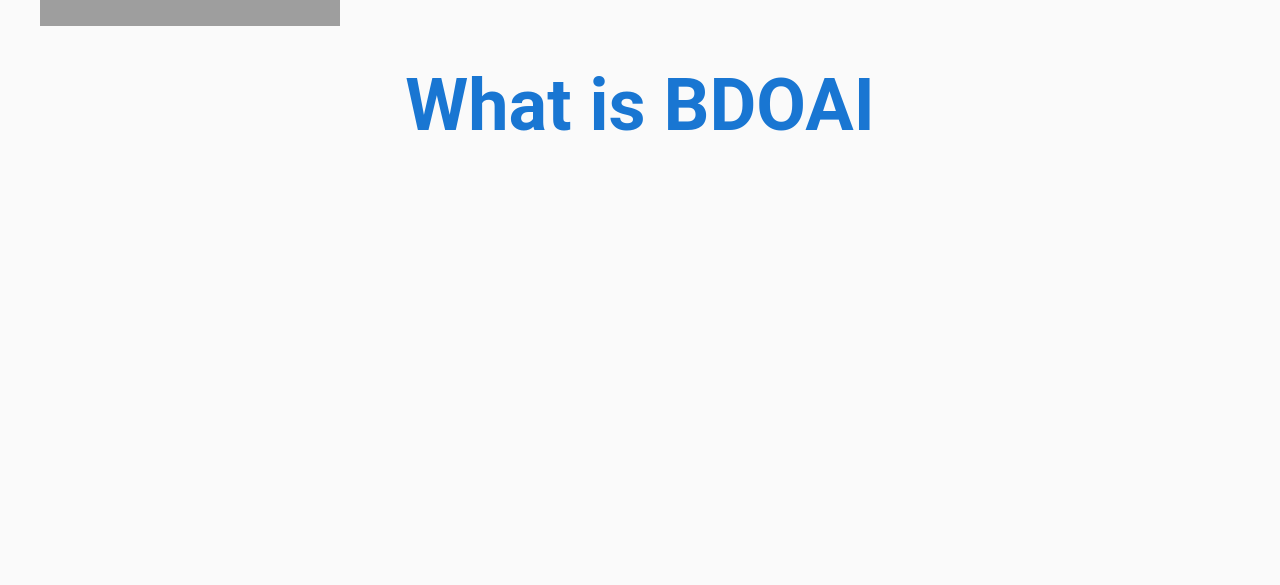
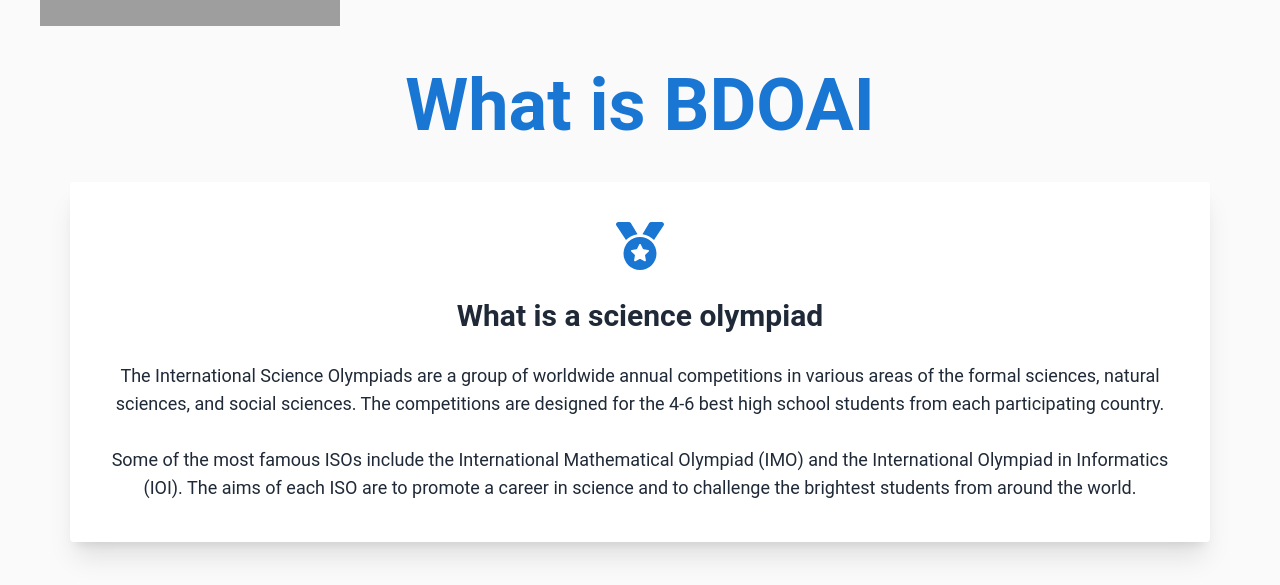
Before and after one commit to hasiburrahmanakash79/BDOAI, a React (Vite) app: page /about in a window 1280 px wide. Shown: the part 215-800 px from the top of the page. Built offline with nearby package versions, Linux system fonts and the light colour scheme; grey boxes are pictures that could not be loaded.

Commit message:
fixed some problem

```diff
--- a/src/Pages/AboutPage/Bdoai/Bdoai.jsx
+++ b/src/Pages/AboutPage/Bdoai/Bdoai.jsx
@@ -1,12 +1,32 @@
-
+import { FaMedal } from "react-icons/fa6";
 
 const Bdoai = () => {
-    return (
-        <div>
-            <h1 className="text-7xl font-bold text-center text-blue-700 mt-7">What is BDOAI</h1>
-            <div></div>
+  return (
+    <div className="container mx-auto">
+      <h1 className="text-7xl font-bold text-center text-blue-700 mt-7">
+        What is BDOAI
+      </h1>
+      <div className="text-center flex flex-col items-center justify-center space-y-7 shadow-xl bg-white rounded p-10 mt-10">
+        <div className="text-5xl text-blue-700">
+          {" "}
+          <FaMedal />
         </div>
-    );
+        <h1 className="text-3xl font-semibold">What is a science olympiad</h1>
+        <p className="text-lg">
+          The International Science Olympiads are a group of worldwide annual
+          competitions in various areas of the formal sciences, natural
+          sciences, and social sciences. The competitions are designed for the
+          4-6 best high school students from each participating country.
+          <br />
+          <br />
+          Some of the most famous ISOs include the International Mathematical
+          Olympiad (IMO) and the International Olympiad in Informatics (IOI).
+          The aims of each ISO are to promote a career in science and to
+          challenge the brightest students from around the world.
+        </p>
+      </div>
+    </div>
+  );
 };
 
 export default Bdoai;
```
